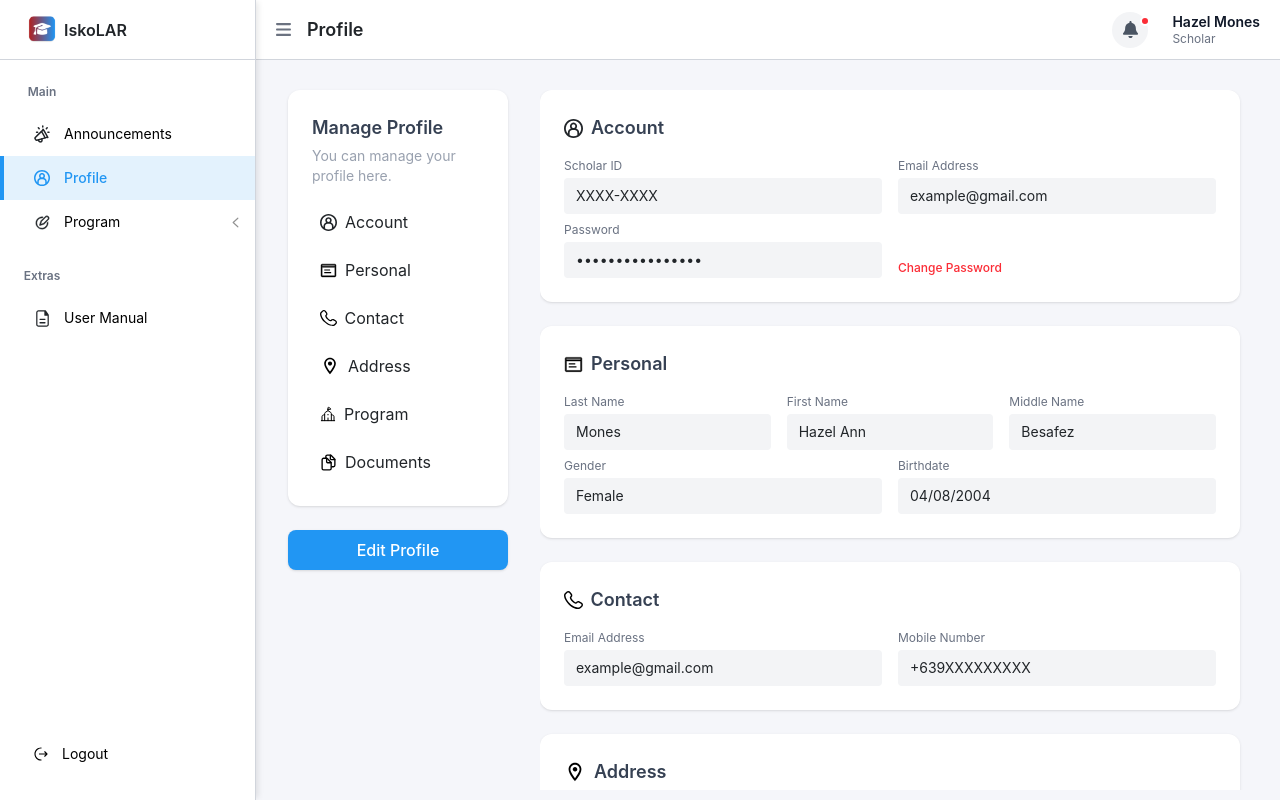
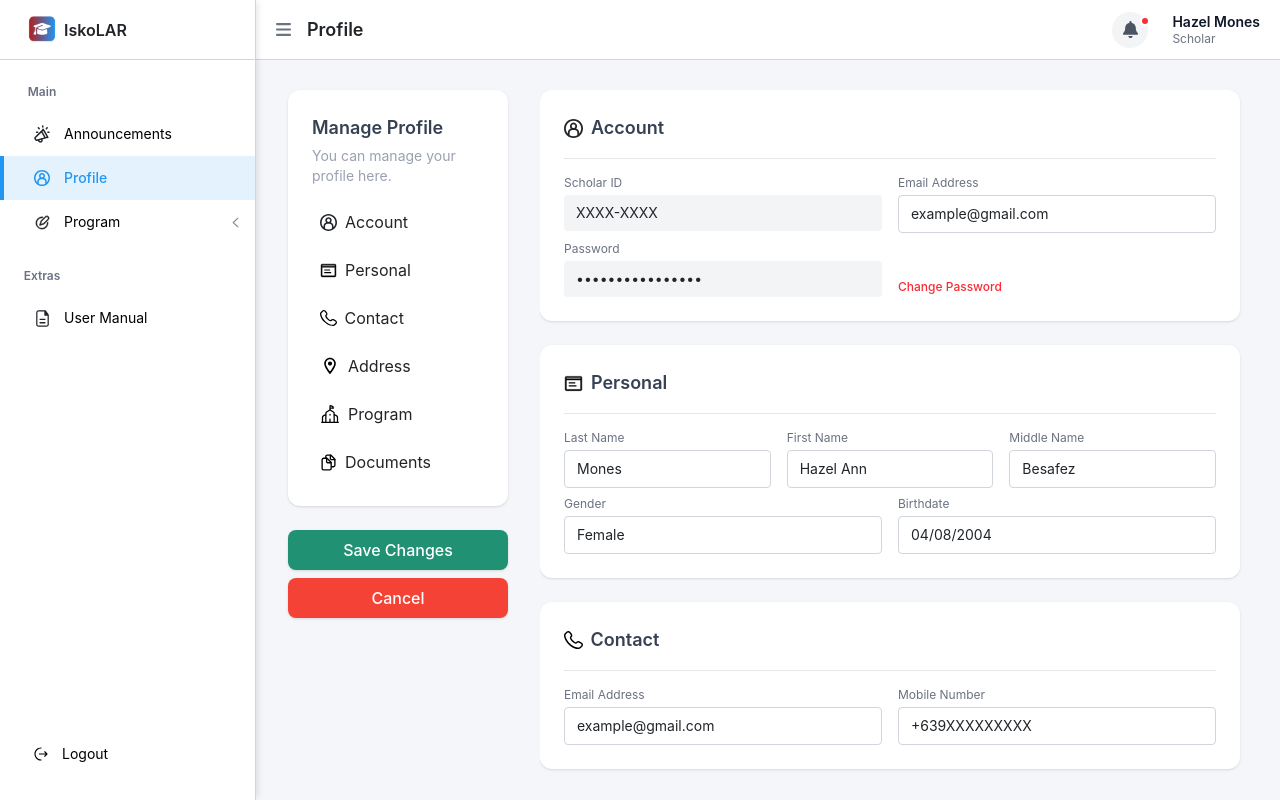
Before and after one commit to APC-SoCIT/APC_2025-2026_T1_SISTEM_IskoLAR, a Next.js app in the folder iskolar/: page /scholar/profile in a window 1280 px wide. Both pictures are taken after a click on the button "Edit Profile". Built offline with nearby package versions, Linux system fonts and the light colour scheme.

Commit message:
modified profile page

```diff
--- a/iskolar/app/scholar/profile/page.tsx
+++ b/iskolar/app/scholar/profile/page.tsx
@@ -5,6 +5,23 @@ import { useState, useRef } from "react";
 
 export default function ProfilePage() {
   const [open, setOpen] = useState(false);
+  const [isEdit, setIsEdit] = useState(false);
+
+  // Add state for each field
+  const [lastName, setLastName] = useState("Mones");
+  const [firstName, setFirstName] = useState("Hazel Ann");
+  const [middleName, setMiddleName] = useState("Besafez");
+  const [gender, setGender] = useState("Female");
+  const [birthdate, setBirthdate] = useState("04/08/2004");
+
+  // Add state for each document file
+  const [, setPsaFile] = useState<File | null>(null);
+  const [psaFileName, setPsaFileName] = useState("psabirthcert.pdf");
+  const [, setVoterFile] = useState<File | null>(null);
+  const [voterFileName, setVoterFileName] = useState("votercert.pdf");
+  const [, setNationalIdFile] = useState<File | null>(null);
+  const [nationalIdFileName, setNationalIdFileName] = useState("nationalid.pdf");
+
   const notifRef = useRef<HTMLDivElement>(null);
 
   // Refs for each card section
@@ -135,7 +152,7 @@ export default function ProfilePage() {
                 onClick={() => scrollToSection(programRef)}
                 type="button"
               >
-                <Image src="/icons/program.svg" alt="Program" width={16} height={16} />
+                <Image src="/icons/program.svg" alt="Program" width={20} height={20} />
                 Program
               </button>
               {/* Documents Button */}
@@ -149,9 +166,35 @@ export default function ProfilePage() {
               </button>
             </nav>
           </div>
-          <button className="cursor-pointer mt-6 bg-[#2196f3] text-white px-5 py-2 rounded-lg font-medium shadow hover:bg-[#1976d2] transition">
-            Edit Profile
-          </button>
+          {isEdit ? (
+            <>
+              <button
+                className="cursor-pointer mt-6 mb-2 bg-[#219174] text-white px-5 py-2 rounded-lg font-medium shadow hover:bg-[#17695a] transition"
+                onClick={() => {
+                  // TODO: Add your save logic here (API call, etc.)
+                  setIsEdit(false);
+                }}
+                type="button"
+              >
+                Save Changes
+              </button>
+              <button
+                className="cursor-pointer bg-[#f44336] text-white px-5 py-2 rounded-lg font-medium shadow hover:bg-[#c62828] transition"
+                onClick={() => setIsEdit(false)}
+                type="button"
+              >
+                Cancel
+              </button>
+            </>
+          ) : (
+            <button
+              className="cursor-pointer mt-6 bg-[#2196f3] text-white px-5 py-2 rounded-lg font-medium shadow hover:bg-[#1976d2] transition"
+              onClick={() => setIsEdit(true)}
+              type="button"
+            >
+              Edit Profile
+            </button>
+          )}
         </div>
         {/* Right Column */}
         <div
@@ -173,20 +216,33 @@ export default function ProfilePage() {
               <Image src="/icons/account.svg" alt="Account" width={19} height={19} />
               <span className="font-semibold text-gray-700 text-lg">Account</span>
             </div>
+            <hr className="border-gray-200 mb-4" />
             <div className="grid grid-cols-2 gap-4 mb-2">
               <div>
                 <label className="block text-xs text-gray-500 mb-1">Scholar ID</label>
-                <input className="w-full bg-gray-100 rounded px-3 py-2 text-sm" value="XXXX-XXXX" readOnly />
+                <input
+                  className="w-full bg-gray-100 rounded px-3 py-2 text-sm"
+                  value="XXXX-XXXX"
+                  readOnly
+                />
               </div>
               <div>
                 <label className="block text-xs text-gray-500 mb-1">Email Address</label>
-                <input className="w-full bg-gray-100 rounded px-3 py-2 text-sm" value="example@gmail.com" readOnly />
+                <input
+                  className={`w-full ${isEdit ? "bg-white border border-gray-300" : "bg-gray-100"} rounded px-3 py-2 text-sm`}
+                  value="example@gmail.com"
+                  readOnly={!isEdit}
+                />
               </div>
             </div>
             <div className="grid grid-cols-2 gap-4 items-end">
               <div>
                 <label className="block text-xs text-gray-500 mb-1">Password</label>
-                <input className="w-full bg-gray-100 rounded px-3 py-2 text-sm" value="••••••••••••••••" readOnly />
+                <input
+                  className="w-full bg-gray-100 rounded px-3 py-2 text-sm"
+                  value="••••••••••••••••"
+                  readOnly
+                />
               </div>
               <div>
                 <button className="text-xs text-red-500 font-medium mt-2">Change Password</button>
@@ -199,28 +255,54 @@ export default function ProfilePage() {
               <Image src="/icons/personal.svg" alt="Personal" width={19} height={19} />
               <span className="font-semibold text-gray-700 text-lg">Personal</span>
             </div>
+            <hr className="border-gray-200 mb-4" />
             <div className="grid grid-cols-3 gap-4 mb-2">
               <div>
                 <label className="block text-xs text-gray-500 mb-1">Last Name</label>
-                <input className="w-full bg-gray-100 rounded px-3 py-2 text-sm" value="Mones" readOnly />
+                <input
+                  className={`w-full ${isEdit ? "bg-white border border-gray-300" : "bg-gray-100"} rounded px-3 py-2 text-sm`}
+                  value={lastName}
+                  readOnly={!isEdit}
+                  onChange={e => setLastName(e.target.value)}
+                />
               </div>
               <div>
                 <label className="block text-xs text-gray-500 mb-1">First Name</label>
-                <input className="w-full bg-gray-100 rounded px-3 py-2 text-sm" value="Hazel Ann" readOnly />
+                <input
+                  className={`w-full ${isEdit ? "bg-white border border-gray-300" : "bg-gray-100"} rounded px-3 py-2 text-sm`}
+                  value={firstName}
+                  readOnly={!isEdit}
+                  onChange={e => setFirstName(e.target.value)}
+                />
               </div>
               <div>
                 <label className="block text-xs text-gray-500 mb-1">Middle Name</label>
-                <input className="w-full bg-gray-100 rounded px-3 py-2 text-sm" value="Besafez" readOnly />
+                <input
+                  className={`w-full ${isEdit ? "bg-white border border-gray-300" : "bg-gray-100"} rounded px-3 py-2 text-sm`}
+                  value={middleName}
+                  readOnly={!isEdit}
+                  onChange={e => setMiddleName(e.target.value)}
+                />
               </div>
             </div>
             <div className="grid grid-cols-2 gap-4">
               <div>
                 <label className="block text-xs text-gray-500 mb-1">Gender</label>
-                <input className="w-full bg-gray-100 rounded px-3 py-2 text-sm" value="Female" readOnly />
+                <input
+                  className={`w-full ${isEdit ? "bg-white border border-gray-300" : "bg-gray-100"} rounded px-3 py-2 text-sm`}
+                  value={gender}
+                  readOnly={!isEdit}
+                  onChange={e => setGender(e.target.value)}
+                />
               </div>
               <div>
                 <label className="block text-xs text-gray-500 mb-1">Birthdate</label>
-                <input className="w-full bg-gray-100 rounded px-3 py-2 text-sm" value="04/08/2004" readOnly />
+                <input
+                  className={`w-full ${isEdit ? "bg-white border border-gray-300" : "bg-gray-100"} rounded px-3 py-2 text-sm`}
+                  value={birthdate}
+                  readOnly={!isEdit}
+                  onChange={e => setBirthdate(e.target.value)}
+                />
               </div>
             </div>
           </div>
@@ -230,14 +312,23 @@ export default function ProfilePage() {
               <Image src="/icons/contact.svg" alt="Contact" width={18.5} height={18.5} />
               <span className="font-semibold text-gray-700 text-lg">Contact</span>
             </div>
+            <hr className="border-gray-200 mb-4" />
             <div className="grid grid-cols-2 gap-4">
               <div>
                 <label className="block text-xs text-gray-500 mb-1">Email Address</label>
-                <input className="w-full bg-gray-100 rounded px-3 py-2 text-sm" value="example@gmail.com" readOnly />
+                <input
+                  className={`w-full ${isEdit ? "bg-white border border-gray-300" : "bg-gray-100"} rounded px-3 py-2 text-sm`}
+                  value="example@gmail.com"
+                  readOnly={!isEdit}
+                />
               </div>
               <div>
                 <label className="block text-xs text-gray-500 mb-1">Mobile Number</label>
-                <input className="w-full bg-gray-100 rounded px-3 py-2 text-sm" value="+639XXXXXXXXX" readOnly />
+                <input
+                  className={`w-full ${isEdit ? "bg-white border border-gray-300" : "bg-gray-100"} rounded px-3 py-2 text-sm`}
+                  value="+639XXXXXXXXX"
+                  readOnly={!isEdit}
+                />
               </div>
             </div>
           </div>
@@ -247,31 +338,49 @@ export default function ProfilePage() {
               <Image src="/icons/address.svg" alt="Address" width={22} height={22} />
               <span className="font-semibold text-gray-700 text-lg">Address</span>
             </div>
+            <hr className="border-gray-200 mb-4" />
             <div className="grid grid-cols-2 gap-4">
               <div>
                 <label className="block text-xs text-gray-500 mb-1">Present Address</label>
-                <input className="w-full bg-gray-100 rounded px-3 py-2 text-sm" value="Mones" readOnly />
+                <input
+                  className={`w-full ${isEdit ? "bg-white border border-gray-300" : "bg-gray-100"} rounded px-3 py-2 text-sm`}
+                  value="Mones"
+                  readOnly={!isEdit}
+                />
               </div>
               <div>
                 <label className="block text-xs text-gray-500 mb-1">Permanent Address</label>
-                <input className="w-full bg-gray-100 rounded px-3 py-2 text-sm" value="Female" readOnly />
+                <input
+                  className={`w-full ${isEdit ? "bg-white border border-gray-300" : "bg-gray-100"} rounded px-3 py-2 text-sm`}
+                  value="Female"
+                  readOnly={!isEdit}
+                />
               </div>
             </div>
           </div>
           {/* Program Section */}
           <div ref={programRef} className="bg-white rounded-xl shadow p-6 mb-2">
             <div className="flex items-center gap-2 mb-4">
-              <Image src="/icons/program.svg" alt="Program" width={18} height={18} />
+              <Image src="/icons/program.svg" alt="Program" width={20} height={20} />
               <span className="font-semibold text-gray-700 text-lg">Program</span>
             </div>
+            <hr className="border-gray-200 mb-4" />
             <div className="grid grid-cols-2 gap-4">
               <div>
                 <label className="block text-xs text-gray-500 mb-1">College/University</label>
-                <input className="w-full bg-gray-100 rounded px-3 py-2 text-sm" value="Asia Pacific College" readOnly />
+                <input
+                  className={`w-full ${isEdit ? "bg-white border border-gray-300" : "bg-gray-100"} rounded px-3 py-2 text-sm`}
+                  value="Asia Pacific College"
+                  readOnly={!isEdit}
+                />
               </div>
               <div>
                 <label className="block text-xs text-gray-500 mb-1">Course</label>
-                <input className="w-full bg-gray-100 rounded px-3 py-2 text-sm" value="Bachelor of Science in Computer Science" readOnly />
+                <input
+                  className={`w-full ${isEdit ? "bg-white border border-gray-300" : "bg-gray-100"} rounded px-3 py-2 text-sm`}
+                  value="Bachelor of Science in Computer Science"
+                  readOnly={!isEdit}
+                />
               </div>
             </div>
           </div>
@@ -279,20 +388,89 @@ export default function ProfilePage() {
           <div ref={documentsRef} className="bg-white rounded-xl shadow p-6 mb-2">
             <div className="flex items-center gap-2 mb-4">
               <Image src="/icons/documents.svg" alt="Documents" width={19} height={19} />
-              <span className="font-semibold text-gray-700 text-lg">Documents</span>
+              <span className="font-semibold text-gray-700 text-lg">Required Documents</span>
             </div>
-            <div className="grid grid-cols-1 gap-2">
+            <hr className="border-gray-200 mb-4" />
+            <div className="mb-6 bg-gradient-to-r from-[#e3f2fd] to-[#f8fafc] rounded-xl px-5 py-4 border border-[#B6D6F6] shadow-sm flex flex-col justify-center">
+              <div className="text-[15px] text-[#1976d2] font-semibold">
+                Upload the following documents to complete your application.
+              </div>
+              <div className="text-xs text-gray-500">
+                Please upload clear and valid copies of your documents below.
+              </div>
+            </div>
+            <div className="grid grid-cols-1 gap-5">
+              {/* Certificate of Registration */}
               <div>
-                <label className="block text-xs text-gray-500 mb-1">PSA Birth Certificate</label>
-                <input className="w-full bg-gray-100 rounded px-3 py-2 text-sm" value="psabirthcert.pdf" readOnly />
+                <label className="block text-xs text-gray-600 mb-1 font-medium">PSA Birth Certificate</label>
+                <div className="flex items-center gap-3 rounded-lg px-4 py-3 bg-[#F8F9FB] border-2 border-dashed border-[#90caf9]">
+                  {isEdit ? (
+                    <>
+                      <input
+                        type="file"
+                        accept=".pdf,.jpg,.jpeg,.png"
+                        className="cursor-pointer block w-full text-sm text-gray-700 bg-transparent file:mr-3 file:py-1 file:px-2 file:rounded file:border-0 file:bg-[#e3f2fd] file:text-[#1976d2] file:font-medium"
+                        onChange={e => {
+                          if (e.target.files && e.target.files[0]) {
+                            setPsaFile(e.target.files[0]);
+                            setPsaFileName(e.target.files[0].name);
+                          }
+                        }}
+                      />
+                      <span className="text-xs text-gray-500 truncate">{psaFileName}</span>
+                    </>
+                  ) : (
+                    <span className="text-xs text-gray-700 truncate">{psaFileName}</span>
+                  )}
+                </div>
               </div>
+              {/* Certificate of Grades */}
               <div>
-                <label className="block text-xs text-gray-500 mb-1">Voter&apos;s Certification</label>
-                <input className="w-full bg-gray-100 rounded px-3 py-2 text-sm" value="votercert.pdf" readOnly />
+                <label className="block text-xs text-gray-600 mb-1 font-medium">Voter&apos;s Certification</label>
+                <div className="flex items-center gap-3 rounded-lg px-4 py-3 bg-[#F8F9FB] border-2 border-dashed border-[#90caf9]">
+                  {isEdit ? (
+                    <>
+                      <input
+                        type="file"
+                        accept=".pdf,.jpg,.jpeg,.png"
+                        className="cursor-pointer block w-full text-sm text-gray-700 bg-transparent file:mr-3 file:py-1 file:px-2 file:rounded file:border-0 file:bg-[#e3f2fd] file:text-[#1976d2] file:font-medium"
+                        onChange={e => {
+                          if (e.target.files && e.target.files[0]) {
+                            setVoterFile(e.target.files[0]);
+                            setVoterFileName(e.target.files[0].name);
+                          }
+                        }}
+                      />
+                      <span className="text-xs text-gray-500 truncate">{voterFileName}</span>
+                    </>
+                  ) : (
+                    <span className="text-xs text-gray-700 truncate">{voterFileName}</span>
+                  )}
+                </div>
               </div>
+              {/* School ID */}
               <div>
-                <label className="block text-xs text-gray-500 mb-1">National ID</label>
-                <input className="w-full bg-gray-100 rounded px-3 py-2 text-sm" value="nationalid.pdf" readOnly />
+                <label className="block text-xs text-gray-600 mb-1 font-medium">National ID</label>
+                <div className="flex items-center gap-3 rounded-lg px-4 py-3 bg-[#F8F9FB] border-2 border-dashed border-[#90caf9]">
+                  {isEdit ? (
+                    <>
+                      <input
+                        type="file"
+                        accept=".pdf,.jpg,.jpeg,.png"
+                        className="cursor-pointer block w-full text-sm text-gray-700 bg-transparent file:mr-3 file:py-1 file:px-2 file:rounded file:border-0 file:bg-[#e3f2fd] file:text-[#1976d2] file:font-medium"
+                        onChange={e => {
+                          if (e.target.files && e.target.files[0]) {
+                            setNationalIdFile(e.target.files[0]);
+                            setNationalIdFileName(e.target.files[0].name);
+                          }
+                        }}
+                      />
+                      <span className="text-xs text-gray-500 truncate">{nationalIdFileName}</span>
+                    </>
+                  ) : (
+                    <span className="text-xs text-gray-700 truncate">{nationalIdFileName}</span>
+                  )}
+                </div>
               </div>
             </div>
           </div>
```
